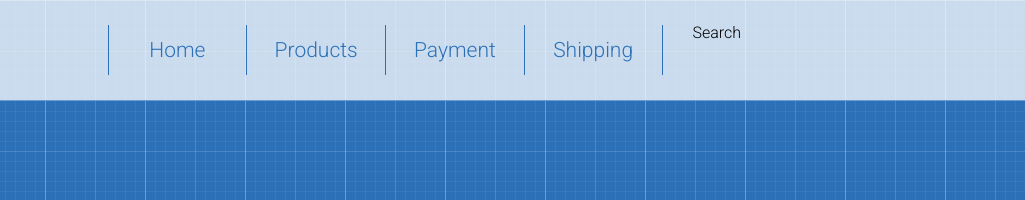
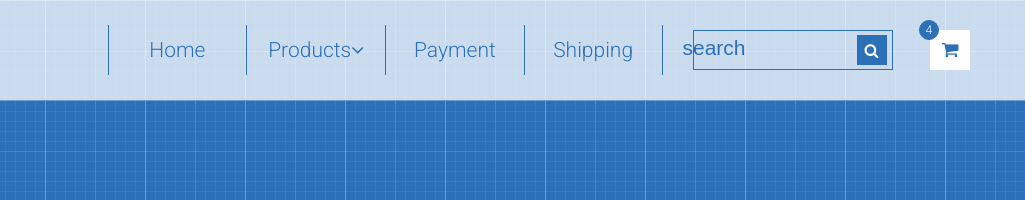
Before and after one commit to Volodymyr-VNB/Shop1, a plain HTML site: page index.html in a window 1280 px wide. Shown: the top 200 px of the page, 255-1280 px from the left. Drawn offline with Linux system fonts and the light colour scheme.

Commit message:
add search,hop-cart,number,menu-down

```diff
--- a/index.html
+++ b/index.html
@@ -16,6 +16,10 @@
       href="https://fonts.googleapis.com/css2?family=Roboto:wght@300;700&display=swap"
       rel="stylesheet"
     />
+    <link
+      rel="stylesheet"
+      href="https://cdnjs.cloudflare.com/ajax/libs/font-awesome/4.7.0/css/font-awesome.min.css"
+    />
   </head>
   <body>
     <header class="header">
@@ -30,13 +34,45 @@
             <nav>
               <ul class="menu">
                 <li><a href="">Home</a></li>
-                <li><a href="">Products</a></li>
+                <li>
+                  <a href=""
+                    >Products<i
+                      class="fa fa-angle-down"
+                      style="font-size: 20px"
+                    ></i>
+                  </a>
+                  <div class="col-3-down">
+                    <ul class="menu-down">
+                      <li><a href="">Lorem inpsum dolor</a></li>
+                      <li><a href="">Sit amet</a></li>
+                      <li><a href="">Consectetur adipisicing</a></li>
+                      <li><a href="">Tempor incididunt</a></li>
+                      <li><a href="">Dolore magna aliqua</a></li>
+                      <li><a href="">Ut enim ad minim veniam</a></li>
+                      <li><a href="">Quis nostrud</a></li>
+                    </ul>
+                  </div>
+                </li>
                 <li><a href="">Payment</a></li>
                 <li><a href="">Shipping</a></li>
               </ul>
             </nav>
           </div>
-          <div class="col-3">Search</div>
+          <div class="col-3">
+            <div class="widht-3">
+              <div class="search-box">
+                <input type="text" class="search-txt" placeholder="search" />
+                <a class="search-btn" href="#">
+                  <i class="fa fa-search"></i>
+                </a>
+              </div>
+              <div class="number">
+                <p>4</p>
+              </div>
+
+              <div class="shop-cart"><i class="fa fa-shopping-cart"></i></div>
+            </div>
+          </div>
         </div>
       </div>
     </header>
--- a/style.css
+++ b/style.css
@@ -28,6 +28,7 @@ body{
     max-width: 50%;
     flex: 0 0 50%;
 }
+
 .header{
 display: flex;
 height: 100px;
@@ -36,6 +37,7 @@ background-color: rgba(255, 255, 255, 0.75);
 }
 .menu{
     display: flex;
+    position: relative;
 
 }
 .menu li{
@@ -59,3 +61,116 @@ background-color: rgba(255, 255, 255, 0.75);
     background-color: #2c71b8;
     color: white;
 }
+.menu-down {
+    display: none;
+
+        position: absolute;
+        top: 100%;
+        margin-left: -16px;
+}
+.menu li:hover .menu-down{
+    display: flex;
+    flex-direction: column;
+}
+.menu-down li {
+    width: 280px;
+}
+.col-3-down{
+    max-width: calc(50% + 16px);
+    flex: 0 0 50%;
+}
+.menu-down a{
+    display: block;
+    height: 40px;
+    text-decoration: none;
+    background-color: #2c71b8;
+    color: white;
+    text-align: left;
+    line-height: 40px;
+    font-size: 21px;
+    padding-left: 20px;
+}
+.menu-down a:hover{
+    background-color: white;
+    color: #2c71b8;
+}
+
+.search-txt {
+    border: none;
+    background: none;
+    color: #235a93;
+    font-size: 16px;
+    transition: 0.4s;
+    line-height: 40px;
+    font-weight: lighter;
+    }
+.search-box {
+        border: 1px solid #2c71b8;
+        height: 40px;
+        width: 200px;
+        display: flex;
+        position: relative;
+        justify-content: flex-end;
+        margin: 5px  0px;
+        }
+.search-btn {
+width: 30px;
+height: 30px;
+ display: flex;
+            background: #2c71b8;
+            position: absolute;
+            align-self: flex-end;
+            justify-content: center;
+            align-items: center;
+            color: white;
+            text-decoration:none;
+            font-size: 15px;
+            top: 50%;
+            transform: translateY(-50%);
+            margin-right: 5px;
+            }
+.shop-cart{
+display: flex;
+font-size: 18px;
+color:#2c71b8;
+background-color: white;
+width: 40px;
+height: 40px;
+justify-content: center;
+align-items: center;
+margin-left: 15px;
+
+}
+.widht-3{
+    display: flex;
+    flex-direction: row;
+    align-items: center;
+    justify-content:space-between;
+    margin-right: -15px;
+
+}
+.number {
+    display: flex;
+    align-items: flex-end;
+    margin-right: -30px;
+    margin-top: -20px;
+}
+.number p{
+    display: flex;
+    background-color: #2c71b8;
+    position: absolute;
+    border: 1px solid #2c71b8;
+    height: 20px;
+    width: 20px;
+    border-radius: 10px;
+    font-size: 12px;
+    color: white;
+    justify-content: center;
+    align-items: center;
+
+}
+input::placeholder{
+    color: #2c71b8;
+    font-size: 21px;
+
+    }
```
Also changed, not shown: images/chevron_down_icon.svg (added).
